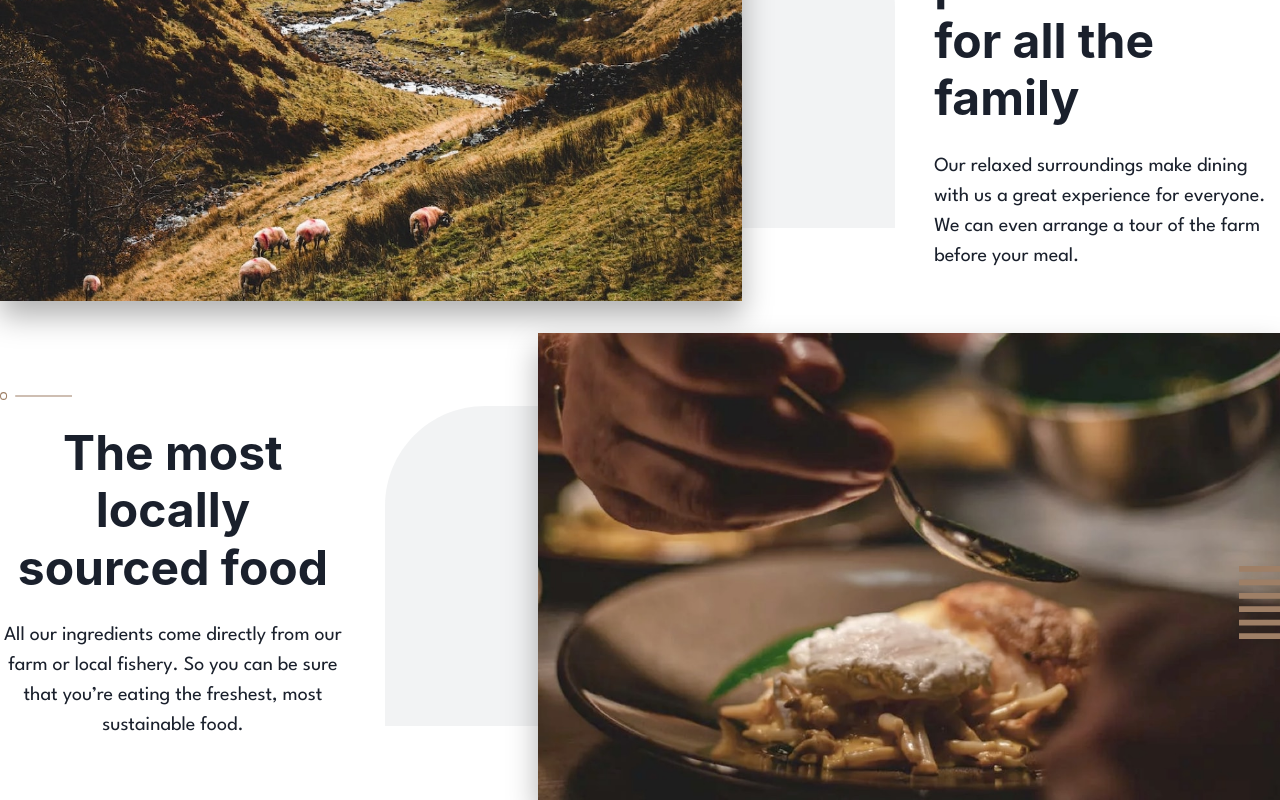
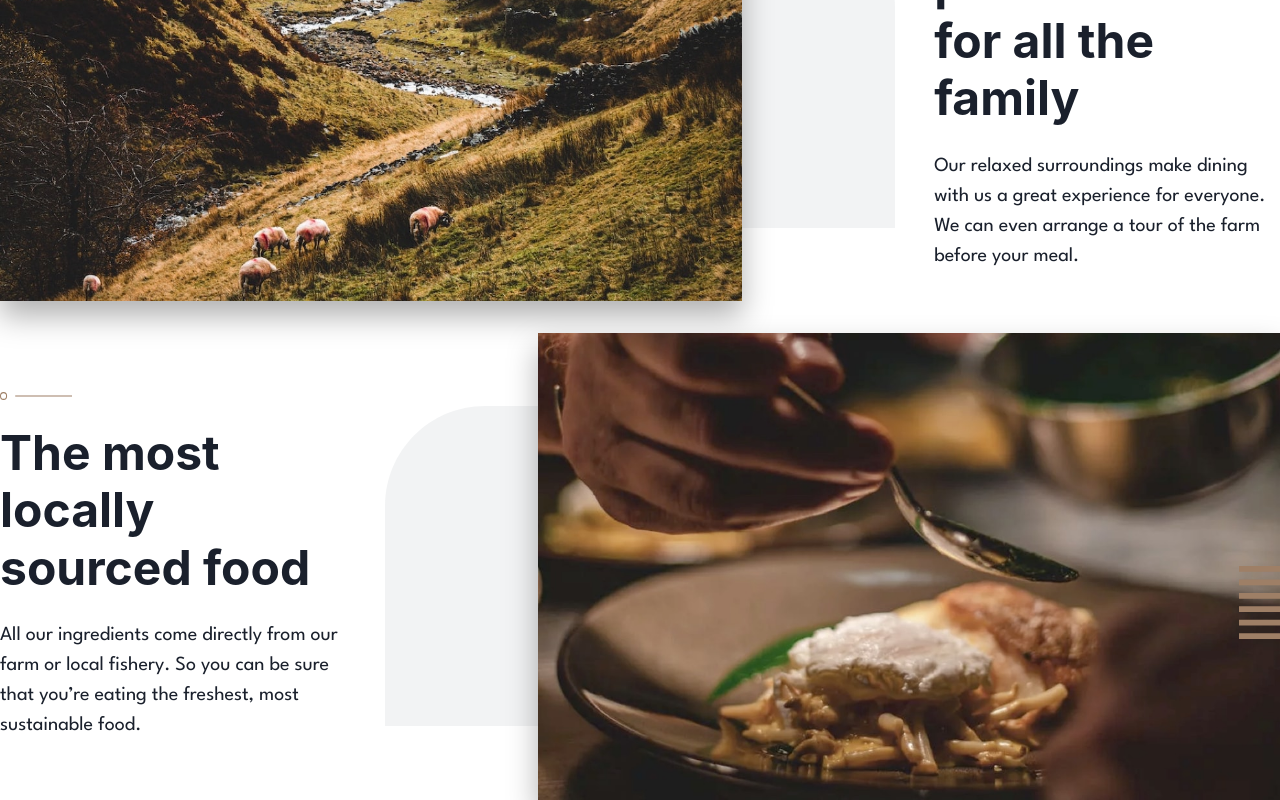
Before and after one commit to Sana-Shabeel/dine, a Next.js app: page / in a window 1280 px wide. Shown: the part 885-1685 px from the top of the page. Built offline with nearby package versions, Linux system fonts and the light colour scheme.

Commit message:
Add infoSection comp

```diff
--- a/src/componnets/LocallySourced.tsx
+++ b/src/componnets/LocallySourced.tsx
@@ -1,5 +1,6 @@
 import { Flex, Box, Image, Heading, Text } from "@chakra-ui/react";
 import React from "react";
+import InfoSection from "./InfoSection";
 
 const LocallySourced = () => {
   return (
@@ -17,28 +18,13 @@ const LocallySourced = () => {
         gap={{ base: "2rem", xl: "12rem" }}
         mt={{ base: "2rem" }}
       >
-        <Flex
-          width={{ xl: "445px" }}
-          flexDir={{ base: "column" }}
-          justifyContent="center"
-          alignItems={{ base: "center", xl: "flex-start" }}
-          gap="1.5rem"
-          textAlign="center"
-        >
-          <Image
-            width="4.5rem"
-            src="/assets/patterns/pattern-divide.svg"
-            alt="pattern divide"
-          />
-          <Heading fontSize={{ base: "2rem", md: "3rem" }}>
-            The most locally <br /> sourced food
-          </Heading>
-          <Text fontSize={{ md: "1.25rem" }}>
-            All our ingredients come directly from our farm or local fishery. So
-            you can be sure that you’re eating the freshest, most sustainable
-            food.
-          </Text>
-        </Flex>
+        <InfoSection
+          header1="The most locally"
+          header2="sourced food"
+          paragraph="All our ingredients come directly from our farm or local fishery. So
+          you can be sure that you’re eating the freshest, most sustainable
+          food."
+        />
 
         <Box pos="relative">
           <picture className="img-shadow">
```
